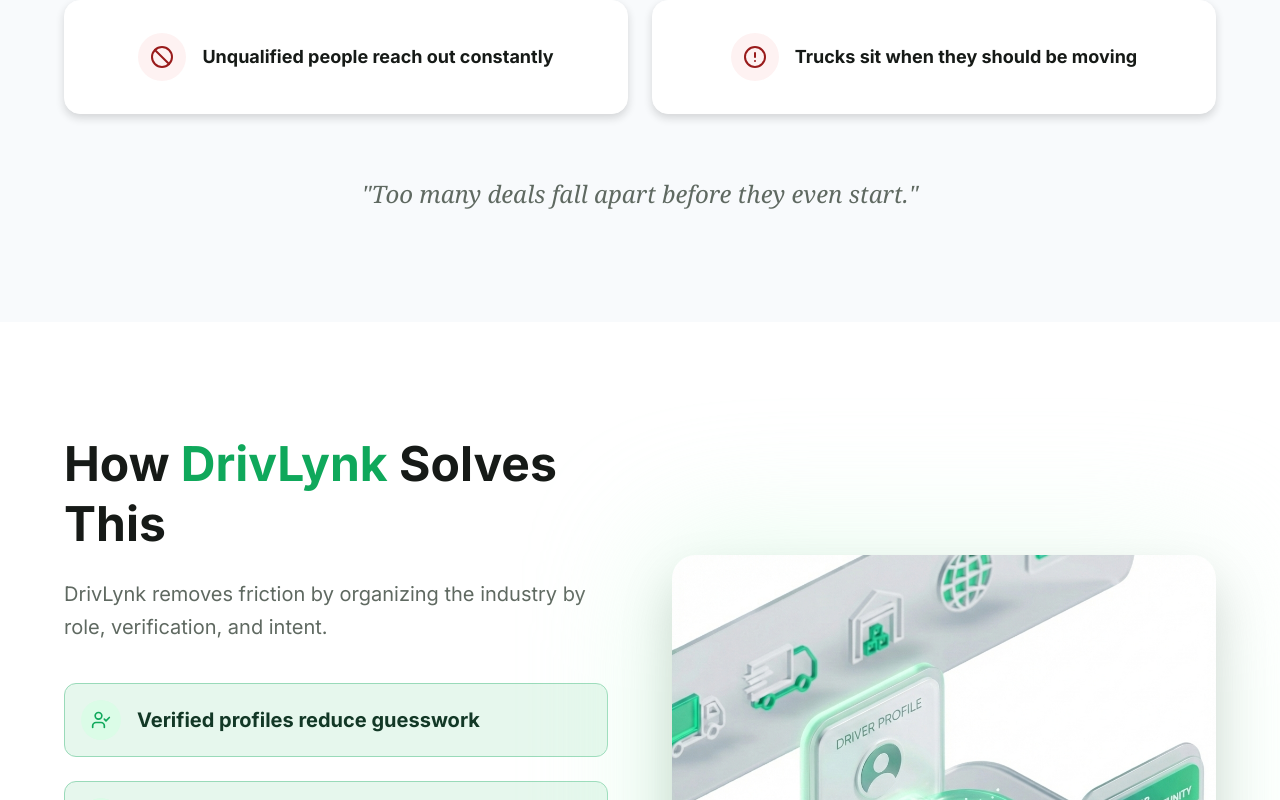
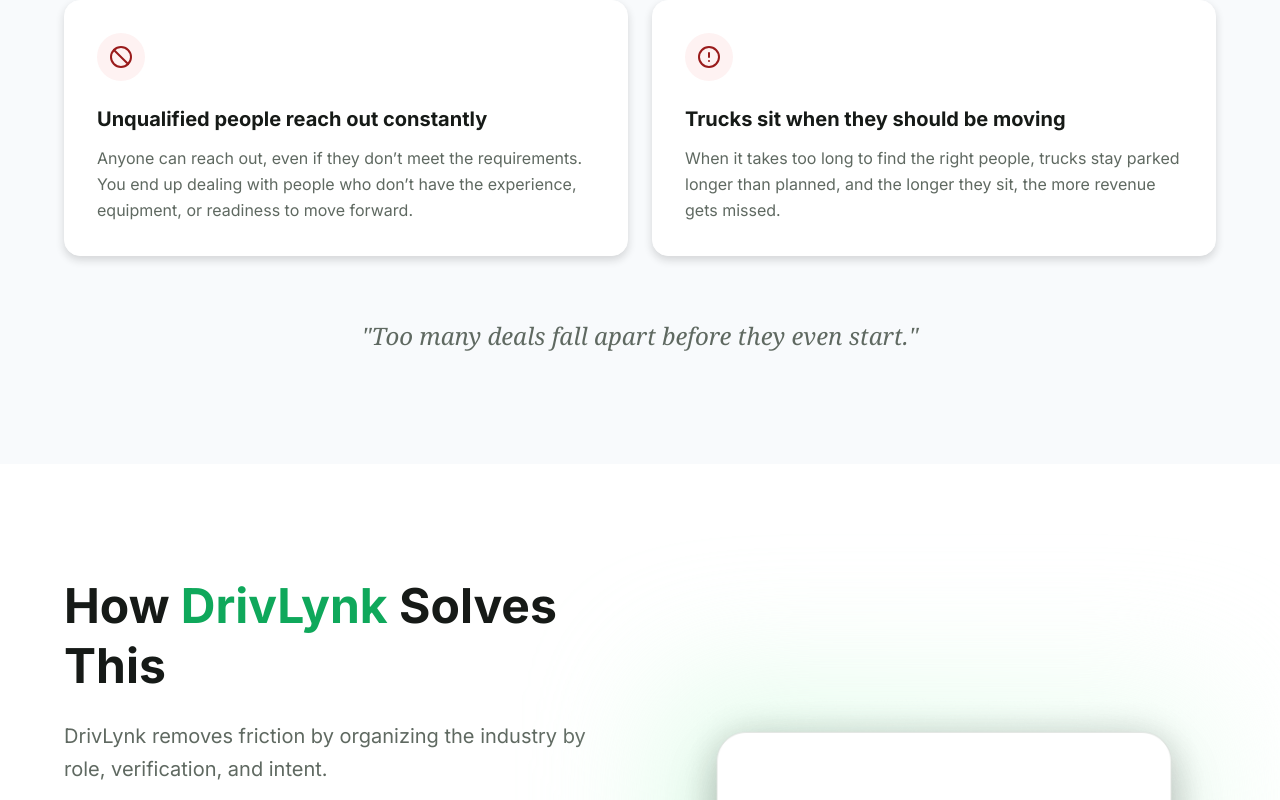
Before and after one commit to mrmuhammadrifki/drivlynk-landingpage, a Next.js app: page / in a window 1280 px wide. Shown: the part 1907-2707 px from the top of the page. Built offline with nearby package versions, Linux system fonts and the light colour scheme; no server answers.

Commit message:
feat: fix wording

```diff
--- a/src/components/landing/ProblemSolution.tsx
+++ b/src/components/landing/ProblemSolution.tsx
@@ -24,12 +24,12 @@
         },
         {
             title: "Unqualified people reach out constantly",
-            description: "",
+            description: "Anyone can reach out, even if they don’t meet the requirements. You end up dealing with people who don’t have the experience, equipment, or readiness to move forward.",
             icon: Ban
         },
         {
             title: "Trucks sit when they should be moving",
-            description: "",
+            description: "When it takes too long to find the right people, trucks stay parked longer than planned, and the longer they sit, the more revenue gets missed.",
             icon: AlertCircle
         }
     ];
```
Also changed, not shown: public/assets/solution-visual.png.
